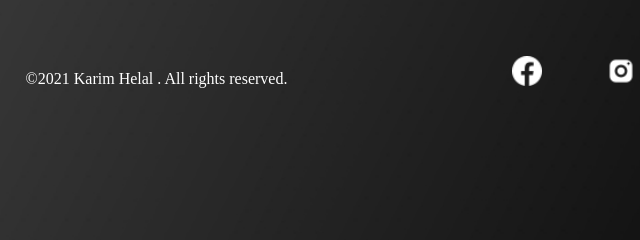
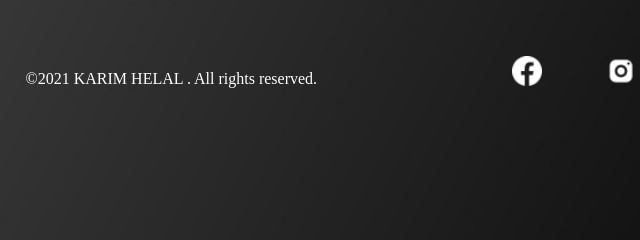
Before and after one commit to karimhelal/Adidas, a plain HTML site: page index.html in a window 1280 px wide. Shown: the part 542-782 px from the top of the page, 0-640 px from the left. Drawn offline with Linux system fonts and the light colour scheme.

Commit message:
index.html

```diff
--- a/index.html
+++ b/index.html
@@ -41,7 +41,7 @@
                 src="instagram.png"></a>
         <a href="https://www.youtube.com/c/adidas" target="_blank"><img src="youtube.png"></a>
     </div>
-    <p class="copy">©2021 Karim Helal . All rights reserved.</p>
+    <p class="copy">©2021 KARIM HELAL . All rights reserved.</p>
 </div>
 </body>
 
```
